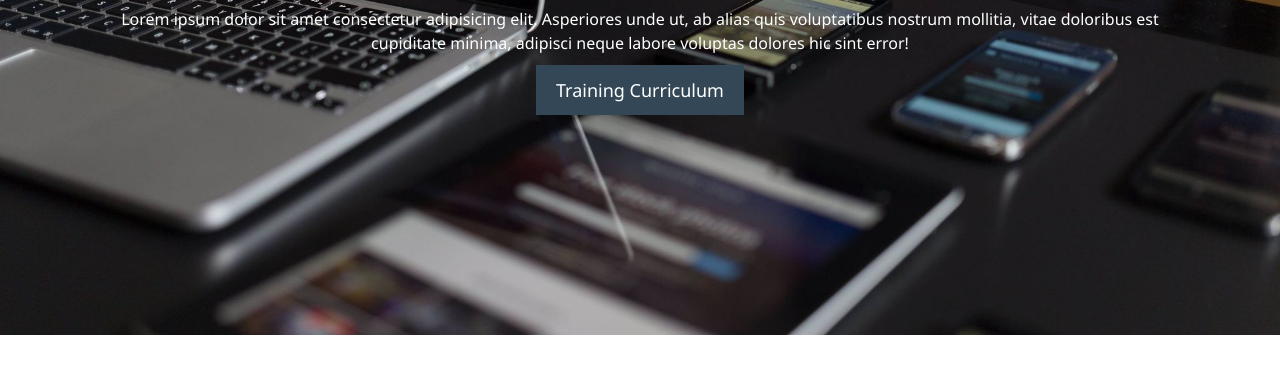
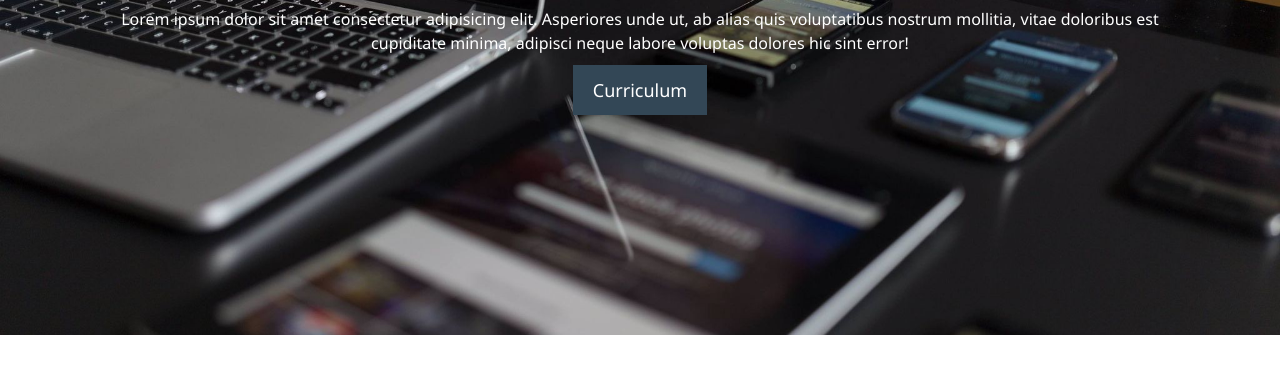
Before and after one commit to yorichan/MyfirstGithubFiles, a plain HTML site: page index.html in a window 1280 px wide. Shown: the part 329-702 px from the top of the page. Drawn offline with Linux system fonts and the light colour scheme.

Commit message:
Change Training Curriculum to Curriculum

```diff
--- a/index.html
+++ b/index.html
@@ -33,7 +33,7 @@
             doloribus est cupiditate minima, adipisci neque labore voluptas
             dolores hic sint error!
           </p>
-          <a class="btn" href="about.html">Training Curriculum</a>
+          <a class="btn" href="about.html">Curriculum</a>
         </div>
       </section>
     </header>
```
